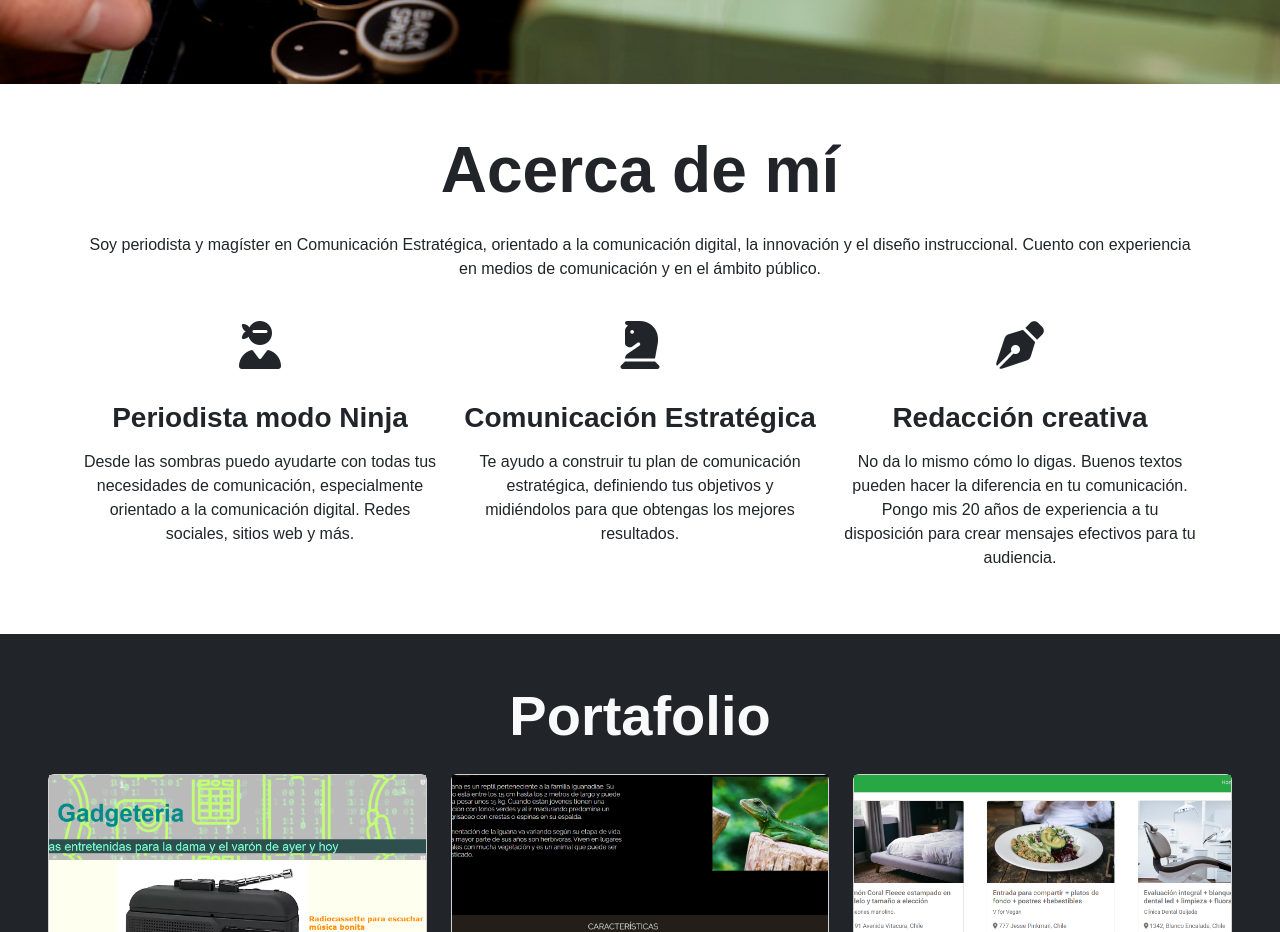
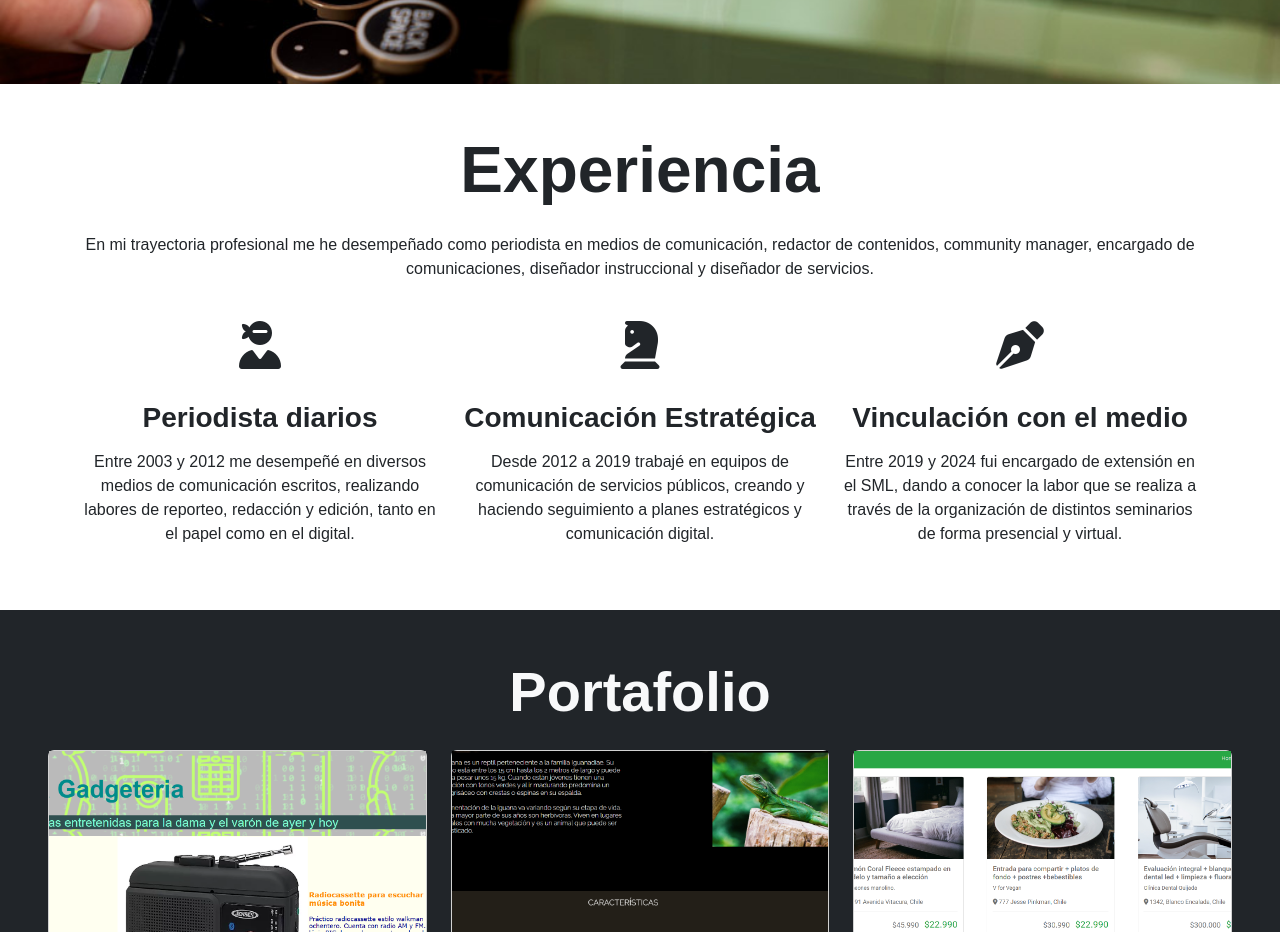
Before and after one commit to mraguilerag/greyw01f.github.io, a plain HTML site: page index.html in a window 1280 px wide. Shown: the part 780-1712 px from the top of the page. Drawn offline with nearby package versions, Linux system fonts and the light colour scheme.

Commit message:
experiencia texto

```diff
--- a/index.html
+++ b/index.html
@@ -59,10 +59,10 @@
     <section id="Acerca-de-mi" class="container text-center my-5">
 
 
-        <h2 class="display-3 fw-bold my-4">Acerca de mí</h2>
+        <h2 class="display-3 fw-bold my-4">Experiencia</h2>
 
         <p class="my-4">
-            Soy periodista y magíster en Comunicación Estratégica, orientado a la comunicación digital, la innovación y el diseño instruccional. Cuento con experiencia en medios de comunicación y en el ámbito público.
+            En mi trayectoria profesional me he desempeñado como periodista en medios de comunicación, redactor de contenidos, community manager, encargado de comunicaciones, diseñador instruccional y diseñador de servicios.
         </p>
 
 
@@ -70,23 +70,23 @@
             <div class="col-12 col-md-4">
 
                 <i class="fas fa-user-ninja fa-3x my-3"></i>
-                <h3 class="my-3 fw-bold">Periodista modo Ninja</h3>
+                <h3 class="my-3 fw-bold">Periodista diarios</h3>
                 <p class="my-3">
-                    Desde las sombras puedo ayudarte con todas tus necesidades de comunicación, especialmente orientado a la comunicación digital. Redes sociales, sitios web y más.
+                    Entre 2003 y 2012 me desempeñé en diversos medios de comunicación escritos, realizando labores de reporteo, redacción y edición, tanto en el papel como en el digital.
                 </p>
             </div>
             <div class="col-12 col-md-4">
                 <i class="fas fa-chess-knight fa-3x my-3"></i>
                 <h3 class="my-3 fw-bold">Comunicación Estratégica</h3>
                 <p class="my-3">
-                    Te ayudo a construir tu plan de comunicación estratégica, definiendo tus objetivos y midiéndolos para que obtengas los mejores resultados.
+                    Desde 2012 a 2019 trabajé en equipos de comunicación de servicios públicos, creando y haciendo seguimiento a planes estratégicos y comunicación digital.
                 </p>
             </div>
             <div class="col-12 col-md-4">
                 <i class="fas fa-pen-nib fa-3x my-3"></i>
-                <h3 class="my-3 fw-bold">Redacción creativa</h3>
+                <h3 class="my-3 fw-bold">Vinculación con el medio</h3>
                 <p class="my-3">
-                    No da lo mismo cómo lo digas. Buenos textos pueden hacer la diferencia en tu comunicación. Pongo mis 20 años de experiencia a tu disposición para crear mensajes efectivos para tu audiencia.
+                    Entre 2019 y 2024 fui encargado de extensión en el SML, dando a conocer la labor que se realiza a través de la organización de distintos seminarios de forma presencial y virtual.
                 </p>
             </div>
         </div>
```
